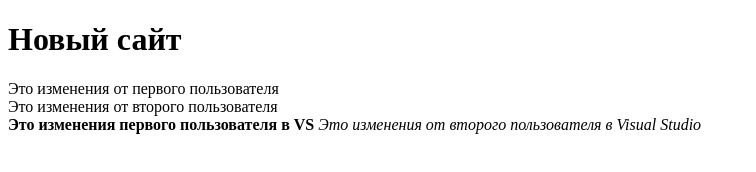
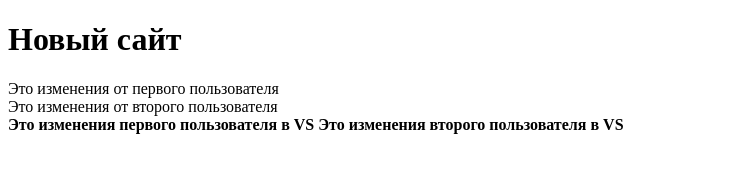
Before and after one commit to SU-Nesterenko/SiteProject, a plain HTML site: page index.htm in a window 1280 px wide. Shown: the whole page, without its empty margins (0-756 px from the left). Drawn offline with Linux system fonts and the light colour scheme.

Commit message:
Фиксация ещё раз

```diff
--- a/index.htm
+++ b/index.htm
@@ -8,7 +8,6 @@
 		<div>Это изменения от первого пользователя</div>
 		<div>Это изменения от второго пользователя</div>
 		<b>Это изменения первого пользователя в VS</b>
-
-        <i>Это изменения от второго пользователя в Visual Studio</i>
+        <b>Это изменения второго пользователя в VS</b>
 	</body>
 </html>
```
